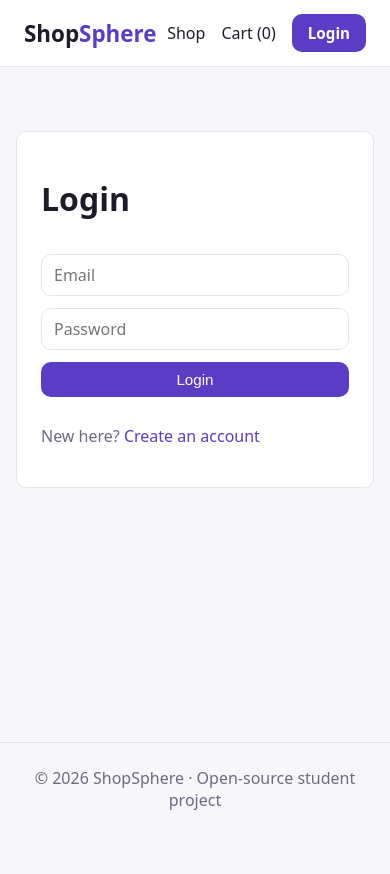
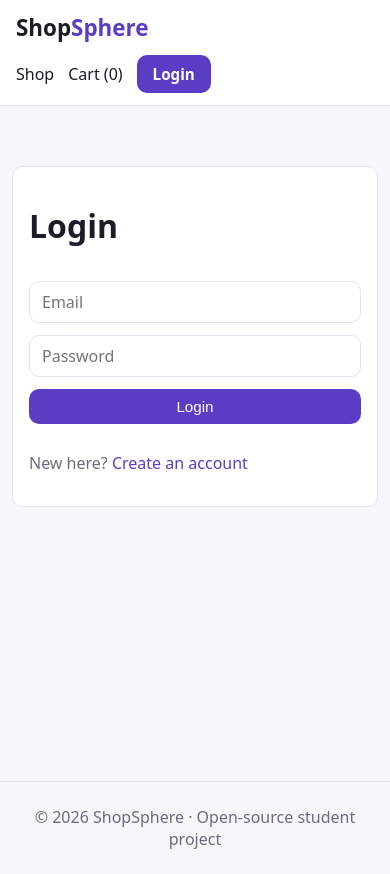
Before and after one commit to JagguDada01/shopsphere, a React (Vite) app in the folder client/: page /login in a window 390 px wide. Before the commit the page ends 844 px from the top, so only its background shows below. Built offline with nearby package versions, Linux system fonts and the light colour scheme; no server answers.

Commit message:
style(layout): improve mobile responsiveness

```diff
--- a/client/src/styles.css
+++ b/client/src/styles.css
@@ -100,4 +100,52 @@ textarea { min-height: 80px; }
 .empty { text-align: center; padding: 60px 0; }
 .footer { text-align: center; color: var(--muted); padding: 24px; border-top: 1px solid var(--border); }
 
-/* TODO: the layout breaks on small screens (<600px) - see "Mobile responsive" issue */
+@media (max-width: 768px) {
+  .navbar {
+    align-items: flex-start;
+    flex-direction: column;
+    gap: 12px;
+    padding: 12px 16px;
+  }
+
+  .nav-links { width: 100%; gap: 8px 14px; }
+  .row-between { flex-wrap: wrap; }
+  .detail { grid-template-columns: 1fr; gap: 20px; }
+
+  .cart-item {
+    align-items: flex-start;
+    flex-direction: column;
+  }
+
+  .cart-item img {
+    width: 100%;
+    height: auto;
+    aspect-ratio: 3 / 2;
+  }
+
+  .cart-item .row { width: 100%; }
+
+  .summary {
+    align-items: stretch;
+    flex-direction: column;
+    gap: 12px;
+  }
+
+  .summary .btn { text-align: center; }
+
+  .table {
+    display: block;
+    overflow-x: auto;
+    white-space: nowrap;
+    -webkit-overflow-scrolling: touch;
+  }
+}
+
+@media (max-width: 480px) {
+  .container { padding: 20px 12px 40px; }
+  .hero h1 { font-size: 1.75rem; }
+  .filters { flex-direction: column; }
+  .filters input, .filters select { width: 100%; }
+  .form { padding: 16px; }
+  .admin-form .row { align-items: stretch; flex-direction: column; }
+}
```
